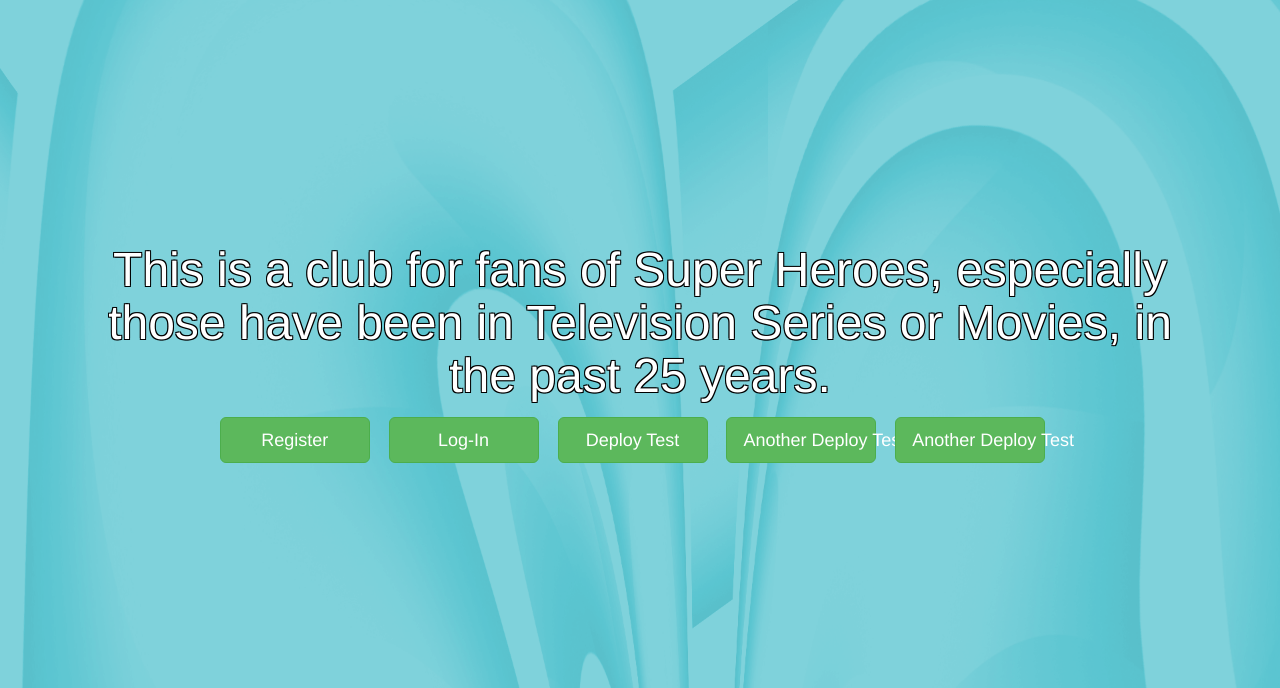
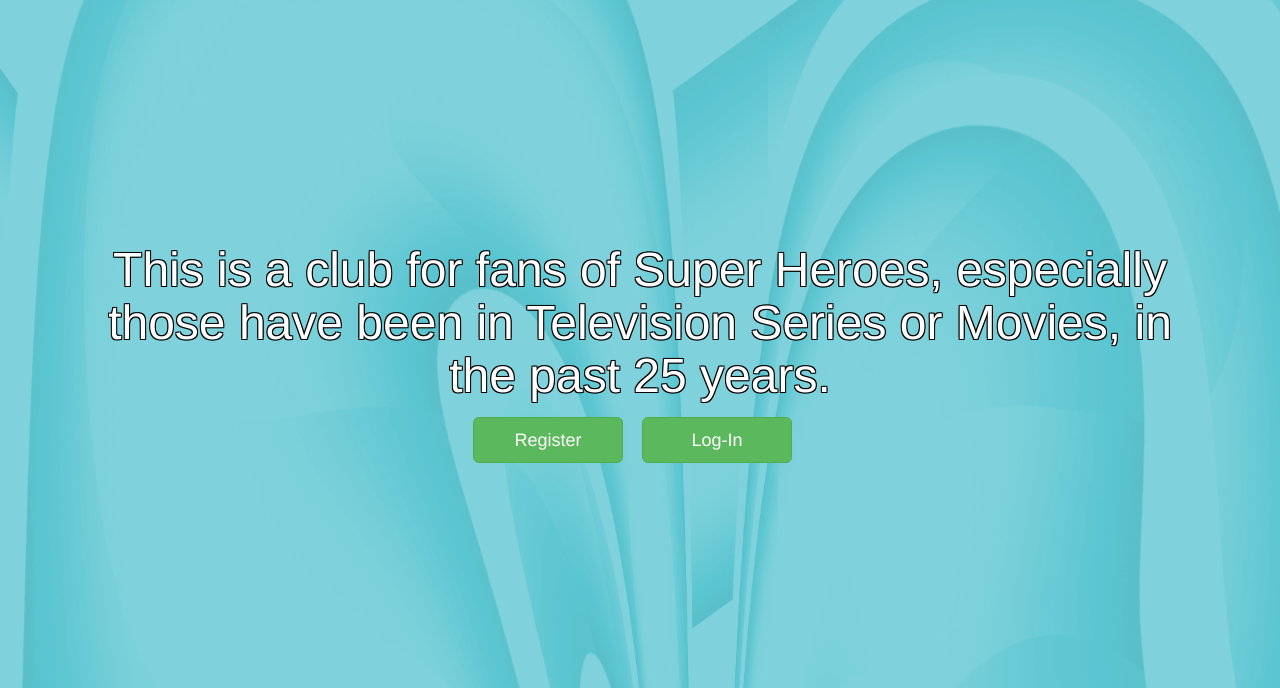
Before and after one commit to jlholzbach/super_hero, a PHP site: page / in a window 1280 px wide. Shown: the part 53-741 px from the top of the page. Run offline with PHP 8.4, Linux system fonts and the light colour scheme; some libraries are stand-ins or nearby versions.

Commit message:
Pipeline Test

```diff
--- a/index.php
+++ b/index.php
@@ -37,9 +37,9 @@
 
 					<button class='green btn btn-lg btn-success'>Register</button>
 					<button class='green btn btn-lg btn-success'>Log-In</button>
-					<button class='green btn btn-lg btn-success'>Deploy Test</button>
+					<!--<button class='green btn btn-lg btn-success'>Deploy Test</button>
 					<button class='green btn btn-lg btn-success'>Another Deploy Test</button>
-					<button class='green btn btn-lg btn-success'>Another Deploy Test</button>
+					<button class='green btn btn-lg btn-success'>Another Deploy Test</button>-->
 				</div>
 
 			</div>
```
